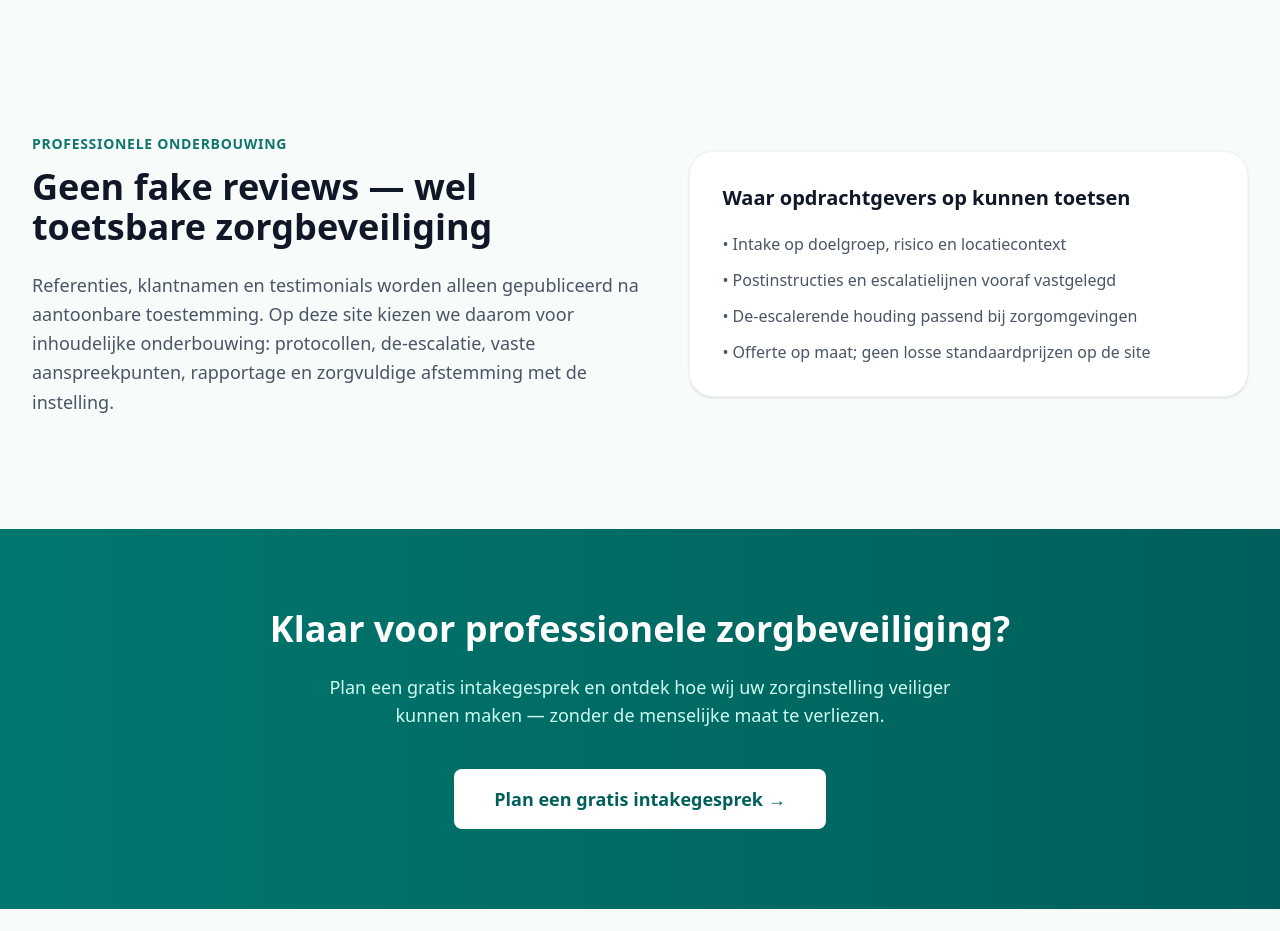
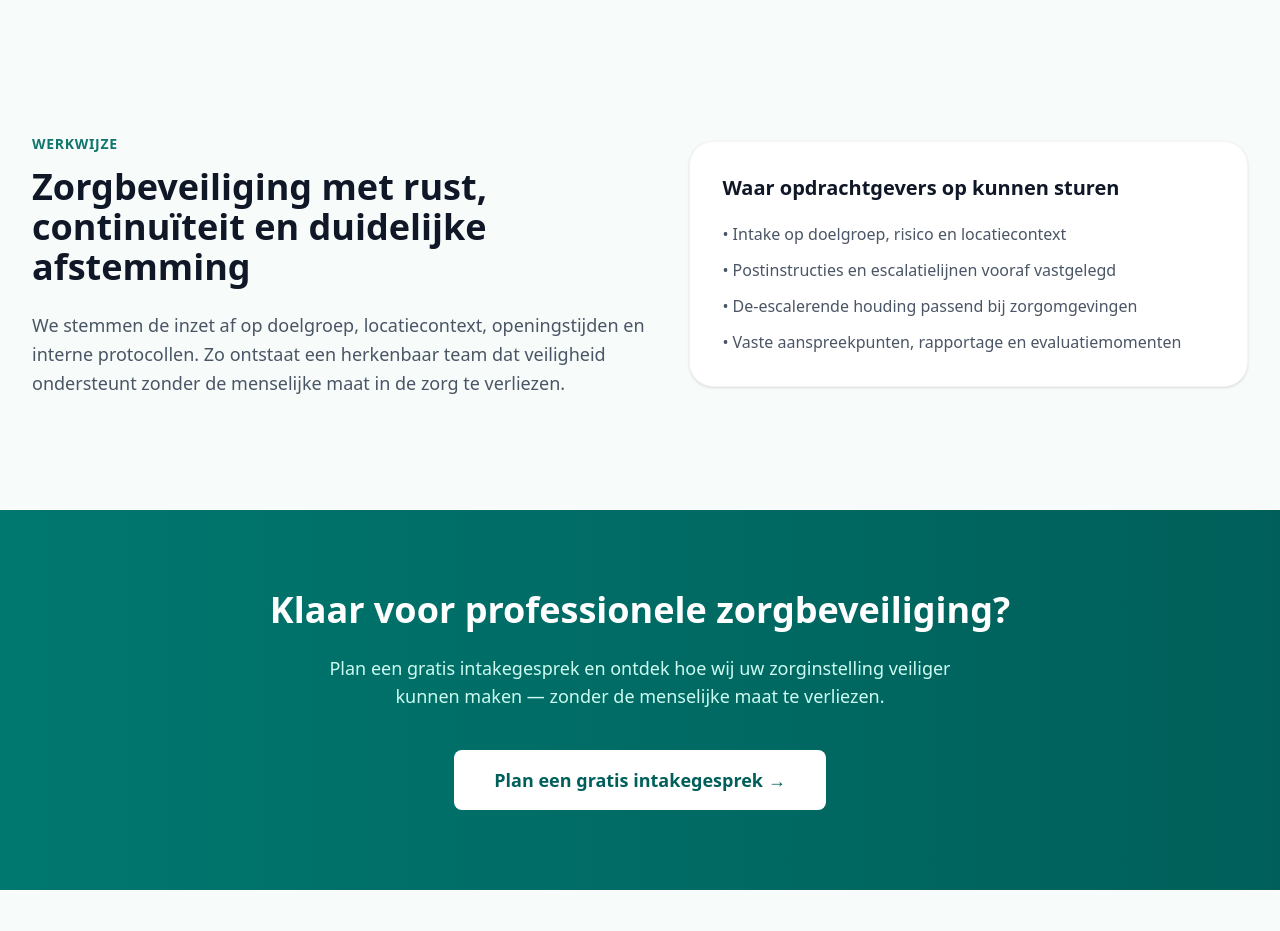
Before and after one commit to Snuushco/zorgbewaking.nl, a Next.js app: page / in a window 1280 px wide. Shown: the part 3460-4391 px from the top of the page. Built offline with nearby package versions, Linux system fonts and the light colour scheme.

Commit message:
Remove internal proof messaging

```diff
--- a/app/page.tsx
+++ b/app/page.tsx
@@ -270,23 +270,23 @@ export default function Home() {
         <div className="max-w-7xl mx-auto px-4 sm:px-6 lg:px-8">
           <div className="grid gap-10 lg:grid-cols-[1.05fr_0.95fr] lg:items-center">
             <div>
-              <span className="text-primary font-semibold text-sm uppercase tracking-wider">Professionele onderbouwing</span>
+              <span className="text-primary font-semibold text-sm uppercase tracking-wider">Werkwijze</span>
               <h2 className="text-3xl sm:text-4xl font-bold text-gray-900 mt-3 mb-6">
-                Geen fake reviews — wel toetsbare zorgbeveiliging
+                Zorgbeveiliging met rust, continuïteit en duidelijke afstemming
               </h2>
               <p className="text-gray-600 text-lg leading-relaxed">
-                Referenties, klantnamen en testimonials worden alleen gepubliceerd na aantoonbare toestemming.
-                Op deze site kiezen we daarom voor inhoudelijke onderbouwing: protocollen, de-escalatie,
-                vaste aanspreekpunten, rapportage en zorgvuldige afstemming met de instelling.
+                We stemmen de inzet af op doelgroep, locatiecontext, openingstijden en interne
+                protocollen. Zo ontstaat een herkenbaar team dat veiligheid ondersteunt zonder
+                de menselijke maat in de zorg te verliezen.
               </p>
             </div>
             <div className="bg-white rounded-3xl p-8 border border-gray-100 shadow-sm">
-              <h3 className="text-xl font-bold text-gray-900 mb-5">Waar opdrachtgevers op kunnen toetsen</h3>
+              <h3 className="text-xl font-bold text-gray-900 mb-5">Waar opdrachtgevers op kunnen sturen</h3>
               <ul className="space-y-3 text-gray-600">
                 <li>• Intake op doelgroep, risico en locatiecontext</li>
                 <li>• Postinstructies en escalatielijnen vooraf vastgelegd</li>
                 <li>• De-escalerende houding passend bij zorgomgevingen</li>
-                <li>• Offerte op maat; geen losse standaardprijzen op de site</li>
+                <li>• Vaste aanspreekpunten, rapportage en evaluatiemomenten</li>
               </ul>
             </div>
           </div>
```
